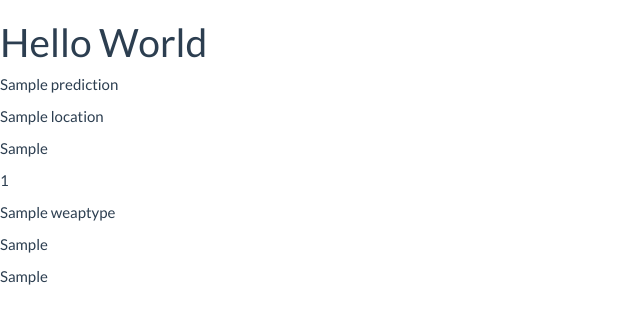
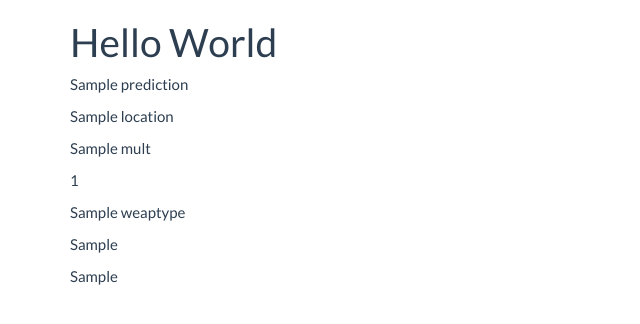
Before and after one commit to thisisandreeeee/Terror-Eyes-Dashboard, a Flask app: template templates/dashboard.html in a window 1280 px wide. Shown: the top 324 px of the page, without its empty margins (0-640 px from the left). Run offline with Flask 2, Linux system fonts and the light colour scheme; the template is opened without the code that fills it: most values are stand-ins (such as "Sample title", 1, 10 or a date in 2020); parts of the project's set-up code (start-up, migrations or seed data) failed here and were passed over; some libraries are stand-ins or nearby versions.

Commit message:
Update mult return value

```diff
--- a/Compiled.py
+++ b/Compiled.py
@@ -62,10 +62,9 @@ def multipleAttacks(name):
 	value = round(float(df2[df2['gname']==name]['prob_mult']),3)
 	if value > 0.5:
 		print('MULTIPLE ATTACKS LIKELY with probability: '+str(value))
-		return True
 	else:
 		print('Multiple attacks are unlikely with probability: '+str(1-value))
-		return False
+	return value
 
 def typeFreqPlaceAttacked(name):
 	dic= pickle.load(open('dics/typeOfPlace','rb'))
--- a/app.py
+++ b/app.py
@@ -24,7 +24,7 @@ def main():
 	return render_template('dashboard.html',
     	prediction=pred,
     	location=location,
-    	mult_bool=mult,
+    	mult=mult,
     	casualties_num=casualties,
     	weaptype=weaptype,
     	propdmg_prob=propdmg,
--- a/templates/dashboard.html
+++ b/templates/dashboard.html
@@ -3,7 +3,7 @@
 <h1>Hello World</h1>
 <p>{{ prediction }}</p>
 <p>{{ location }}</p>
-<p>{{ mult_bool }}</p>
+<p>{{ mult }}</p>
 <p>{{ casualties_num }}</p>
 <p>{{ weaptype }}</p>
 <p>{{ propdmg_prob }}</p>
--- a/templates/layout.html
+++ b/templates/layout.html
@@ -11,7 +11,7 @@
 </head>
 <body>
 
-  <div class=page>
+  <div class=container>
     {% block body %}{% endblock %}
   </div>
 
```
